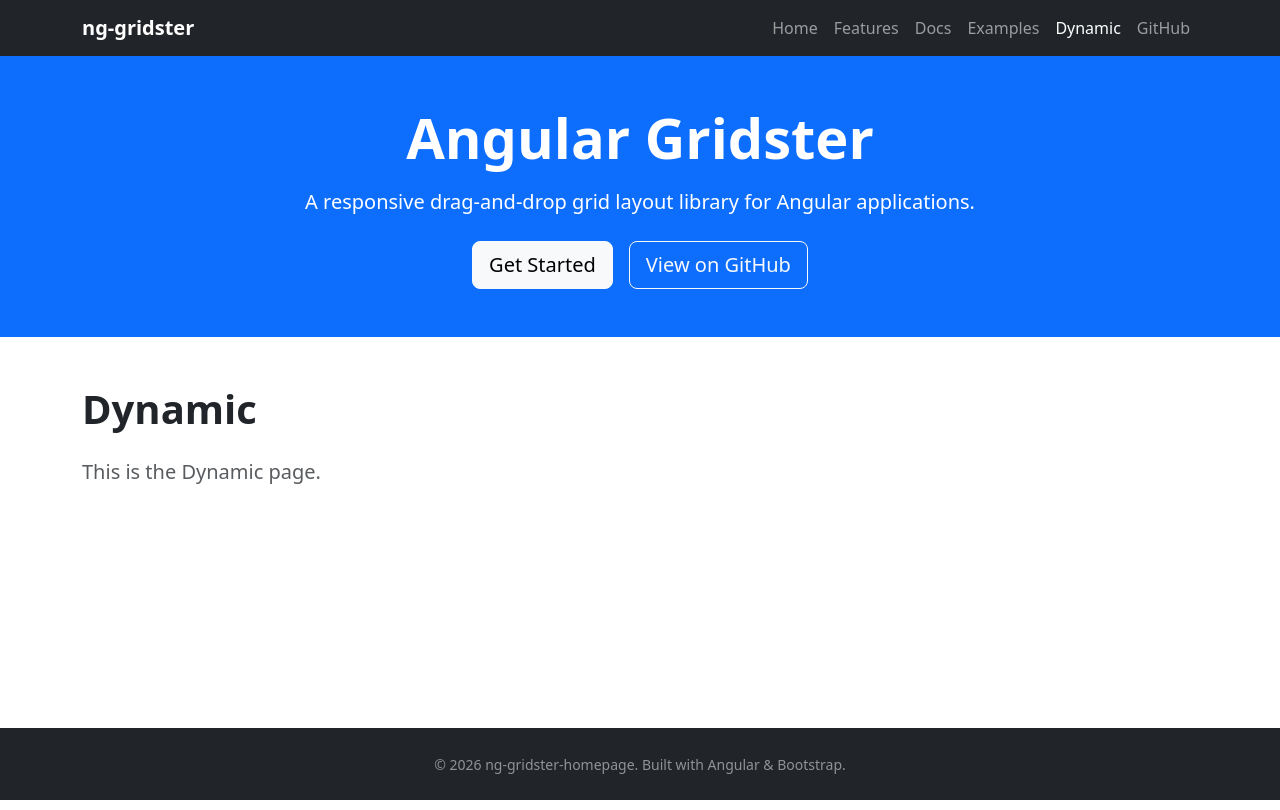
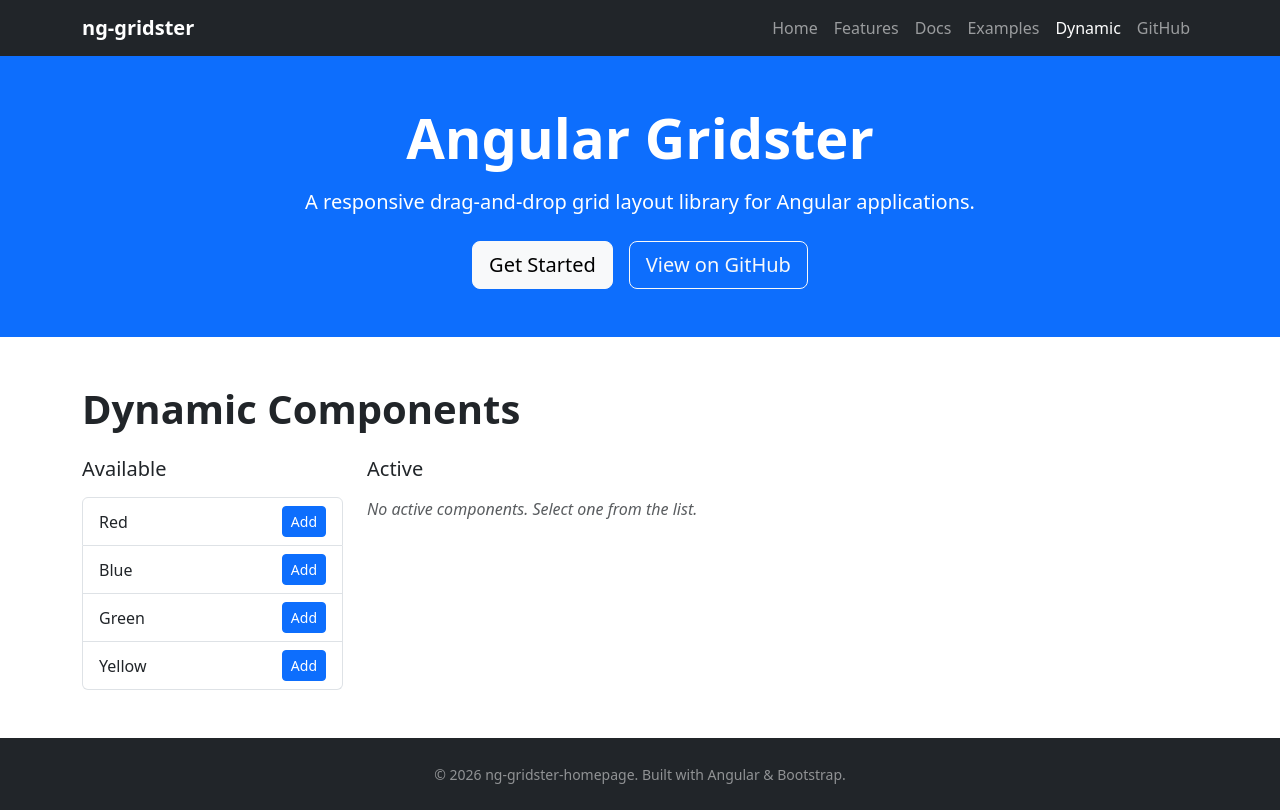
Before and after one commit to Eugene-Murray/ng-gridster-hompage, an Angular app: page /dynamic in a window 1280 px wide. Built offline with nearby package versions, Linux system fonts and the light colour scheme.

Commit message:
add / remove dynamic components

```diff
--- a/src/app/dynamic-components/blue/blue.scss
+++ b/src/app/dynamic-components/blue/blue.scss
@@ -1,5 +1,11 @@
+:host {
+  display: block;
+  height: 100%;
+}
+
 .blue {
   background-color: blue;
   width: 100%;
   height: 100%;
+  min-height: 120px;
 }
--- a/src/app/dynamic-components/green/green.scss
+++ b/src/app/dynamic-components/green/green.scss
@@ -1,5 +1,11 @@
+:host {
+  display: block;
+  height: 100%;
+}
+
 .green {
   background-color: green;
   width: 100%;
   height: 100%;
+  min-height: 120px;
 }
--- a/src/app/dynamic-components/red/red.scss
+++ b/src/app/dynamic-components/red/red.scss
@@ -1,5 +1,11 @@
+:host {
+  display: block;
+  height: 100%;
+}
+
 .red {
   background-color: red;
   width: 100%;
   height: 100%;
+  min-height: 120px;
 }
--- a/src/app/dynamic-components/yellow/yellow.scss
+++ b/src/app/dynamic-components/yellow/yellow.scss
@@ -1,5 +1,11 @@
+:host {
+  display: block;
+  height: 100%;
+}
+
 .yellow {
   background-color: yellow;
   width: 100%;
   height: 100%;
+  min-height: 120px;
 }
--- a/src/app/pages/dynamic/dynamic.html
+++ b/src/app/pages/dynamic/dynamic.html
@@ -1,6 +1,46 @@
 <section class="py-5">
   <div class="container">
-    <h1 class="fw-bold mb-4">Dynamic</h1>
-    <p class="lead text-muted">This is the Dynamic page.</p>
+    <h1 class="fw-bold mb-4">Dynamic Components</h1>
+    <div class="row g-4">
+
+      <!-- Available list -->
+      <div class="col-md-3">
+        <h5 class="mb-3">Available</h5>
+        <ul class="list-group">
+          @for (item of available; track item.name) {
+            <li class="list-group-item d-flex justify-content-between align-items-center">
+              <span>{{ item.name }}</span>
+              <button class="btn btn-sm btn-primary" (click)="add(item)">Add</button>
+            </li>
+          } @empty {
+            <li class="list-group-item text-muted fst-italic">All added</li>
+          }
+        </ul>
+      </div>
+
+      <!-- Active section -->
+      <div class="col-md-9">
+        <h5 class="mb-3">Active</h5>
+        @if (active.length === 0) {
+          <p class="text-muted fst-italic">No active components. Select one from the list.</p>
+        }
+        <div class="row g-3">
+          @for (item of active; track item.name) {
+            <div class="col-sm-6 col-lg-4">
+              <div class="card h-100">
+                <div class="card-header d-flex justify-content-between align-items-center py-2">
+                  <span class="fw-semibold">{{ item.name }}</span>
+                  <button class="btn btn-sm btn-outline-danger" (click)="remove(item)">Remove</button>
+                </div>
+                <div class="card-body p-0" style="min-height: 120px;">
+                  <ng-container [ngComponentOutlet]="item.component" />
+                </div>
+              </div>
+            </div>
+          }
+        </div>
+      </div>
+
+    </div>
   </div>
 </section>
--- a/src/app/pages/dynamic/dynamic.ts
+++ b/src/app/pages/dynamic/dynamic.ts
@@ -1,8 +1,38 @@
-import { Component } from '@angular/core';
+import { Component, Type } from '@angular/core';
+import { NgComponentOutlet } from '@angular/common';
+import { RedComponent } from '../../dynamic-components/red/red';
+import { BlueComponent } from '../../dynamic-components/blue/blue';
+import { GreenComponent } from '../../dynamic-components/green/green';
+import { YellowComponent } from '../../dynamic-components/yellow/yellow';
+
+interface ColorItem {
+  name: string;
+  component: Type<unknown>;
+}
 
 @Component({
   selector: 'app-dynamic',
   templateUrl: './dynamic.html',
-  styleUrl: './dynamic.scss'
+  styleUrl: './dynamic.scss',
+  imports: [NgComponentOutlet]
 })
-export class DynamicComponent {}
+export class DynamicComponent {
+  available: ColorItem[] = [
+    { name: 'Red', component: RedComponent },
+    { name: 'Blue', component: BlueComponent },
+    { name: 'Green', component: GreenComponent },
+    { name: 'Yellow', component: YellowComponent },
+  ];
+
+  active: ColorItem[] = [];
+
+  add(item: ColorItem): void {
+    this.active.push(item);
+    this.available = this.available.filter(c => c !== item);
+  }
+
+  remove(item: ColorItem): void {
+    this.available.push(item);
+    this.active = this.active.filter(c => c !== item);
+  }
+}
```
